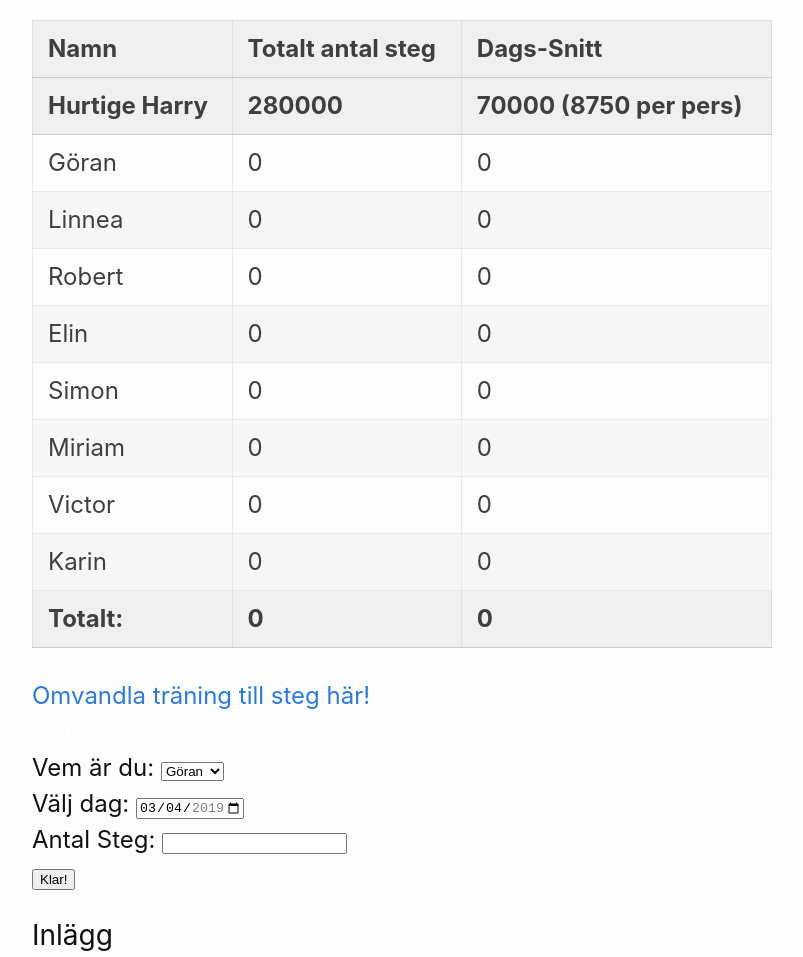
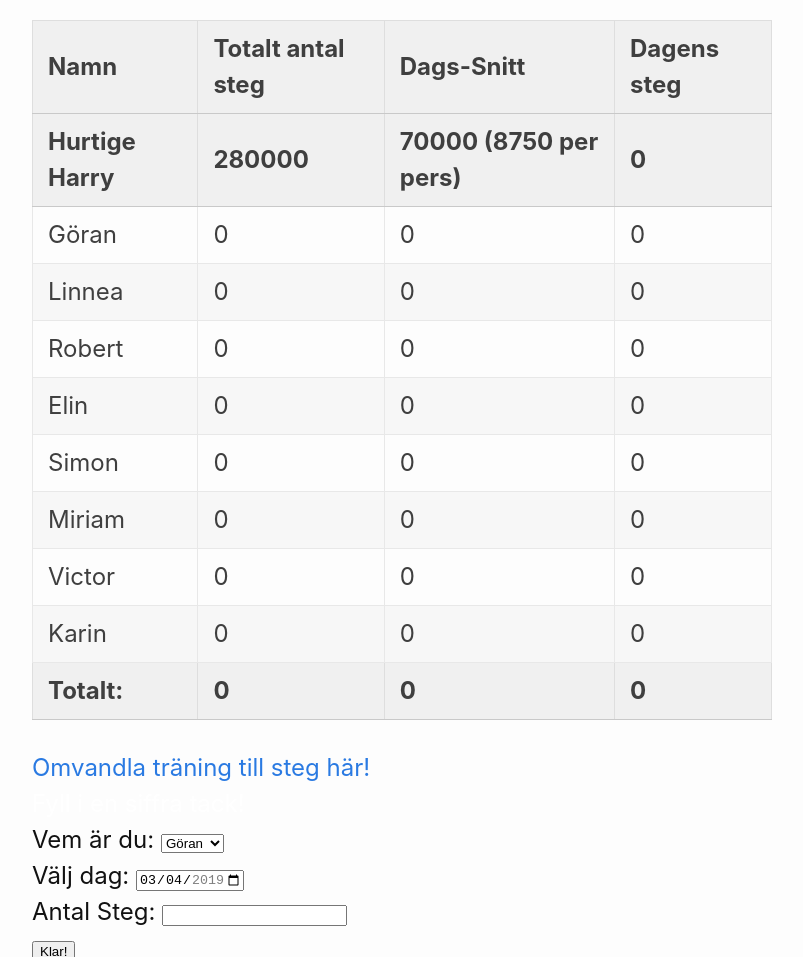
Before and after one commit to vbodell/vbodell.github.io, a Jekyll site: the page built from index.html, in a window 1280 px wide and 1400 px high. Shown: the part 443-1400 px from the top of the window, without its empty margins (238-1041 px from the left). Built offline with Jekyll 4.4.1, drawn with Linux system fonts in a browser that asks for light colours; comment, search, counter and statistics services are not loaded.

Commit message:
Add 'todays steps' column

```diff
--- a/assets/js/firebaseHandler.js
+++ b/assets/js/firebaseHandler.js
@@ -29,7 +29,7 @@ function writeUser(userId, name) {
 function writeStepEntry(userId, name, date, steps) {
   writeUser(userId, name);
   var submitTime = date.getTime();
-  var submitDate = date.getUTCFullYear() + "-" + date.getUTCMonth() + "-" + date.getUTCDate();
+  var submitDate = date.toISOString().slice(0,10);
   firebase.database().ref('steps/' + userId + "/" + submitDate).set({
     username: name,
     time: submitTime,
@@ -41,21 +41,34 @@ function updateScoreboard(data) {
   var scoreboard = document.getElementById("scoreboard");
   var totalEntry = document.getElementById("scoreboard--total-steps");
   var totalAvgLabel = document.getElementById("scoreboard--total-steps-avg");
+  var todayAvgLabel = document.getElementById("scoreboard--total-steps-today");
 
   var totalSteps = {};
+  var todaysSteps = {};
   var runningTotal = 0;
   var curDay = getCurrentDay();
   var curDay = curDay > 0 ? curDay : 1;
 
+  var todaysTotal = 0;
+  var d = new Date();
+  var todaysDate = d.toISOString().slice(0,10);
+
   for (user in data) {
     totalSteps[user] = 0;
-    for (entry in data[user])
+    todaysSteps[user] = 0;
+    for (entry in data[user]) {
       totalSteps[user] += data[user][entry]['steps'];
+      if (entry == todaysDate) {
+        todaysSteps[user] = data[user][entry]['steps'];
+        todaysTotal += todaysSteps[user];
+      }
+    }
 
     for (var i = 0, row; row = scoreboard.rows[i]; i++) {
       if (user == row.cells[0].innerText) {
         row.cells[1].innerText = totalSteps[user];
-        row.cells[2].innerText = totalSteps[user] / curDay;
+        row.cells[2].innerText = parseInt(totalSteps[user] / curDay);
+        row.cells[3].innerText = todaysSteps[user];
       }
     }
 
@@ -63,6 +76,7 @@ function updateScoreboard(data) {
   }
   totalEntry.innerText = runningTotal;
   totalAvgLabel.innerText = parseInt(runningTotal / curDay) + " (" + parseInt(runningTotal / (curDay * kUsers)) + " per pers)";
+  todayAvgLabel.innerText = todaysTotal;
 
   updateMap(markerKeys.total, runningTotal);
 }
--- a/index.html
+++ b/index.html
@@ -12,56 +12,67 @@ layout: home
     <th>Namn</th>
     <th>Totalt antal steg</th>
     <th>Dags-Snitt</th>
+    <th>Dagens steg</th>
   </tr>
   <tr>
     <th>Hurtige Harry</th>
     <th id="scoreboard--aim-total">0</th>
     <th id="scoreboard--aim-avg">0</th>
+    <th id="scoreboard--aim-today">0</th>
   </tr>
   <tr class="scoreboard--row">
     <td class="competitor">Göran</td>
     <td class="competitor--stepcount">0</td>
     <td class="competitor--stepcount-avg">0</td>
+    <td class="competitor--stepcount-today">0</td>
   </tr>
   <tr class="scoreboard--row">
     <td class="competitor">Linnea</td>
     <td class="competitor--stepcount">0</td>
     <td class="competitor--stepcount-avg">0</td>
+    <td class="competitor--stepcount-today">0</td>
   </tr>
   <tr class="scoreboard--row">
     <td class="competitor">Robert</td>
     <td class="competitor--stepcount">0</td>
     <td class="competitor--stepcount-avg">0</td>
+    <td class="competitor--stepcount-today">0</td>
   </tr>
   <tr class="scoreboard--row">
     <td class="competitor">Elin</td>
     <td class="competitor--stepcount">0</td>
     <td class="competitor--stepcount-avg">0</td>
+    <td class="competitor--stepcount-today">0</td>
   </tr>
   <tr class="scoreboard--row">
     <td class="competitor">Simon</td>
     <td class="competitor--stepcount">0</td>
     <td class="competitor--stepcount-avg">0</td>
+    <td class="competitor--stepcount-today">0</td>
   </tr>
   <tr class="scoreboard--row">
     <td class="competitor">Miriam</td>
     <td class="competitor--stepcount">0</td>
     <td class="competitor--stepcount-avg">0</td>
+    <td class="competitor--stepcount-today">0</td>
   </tr>
   <tr class="scoreboard--row">
     <td class="competitor">Victor</td>
     <td class="competitor--stepcount">0</td>
     <td class="competitor--stepcount-avg">0</td>
+    <td class="competitor--stepcount-today">0</td>
   </tr>
   <tr class="scoreboard--row">
     <td class="competitor">Karin</td>
     <td class="competitor--stepcount">0</td>
     <td class="competitor--stepcount-avg">0</td>
+    <td class="competitor--stepcount-today">0</td>
   </tr>
   <tr class="scoreboard--row">
     <th>Totalt:</th>
     <th id="scoreboard--total-steps">0</th>
     <th id="scoreboard--total-steps-avg">0</th>
+    <th id="scoreboard--total-steps-today">0</th>
   </tr>
 </table>
 
```
